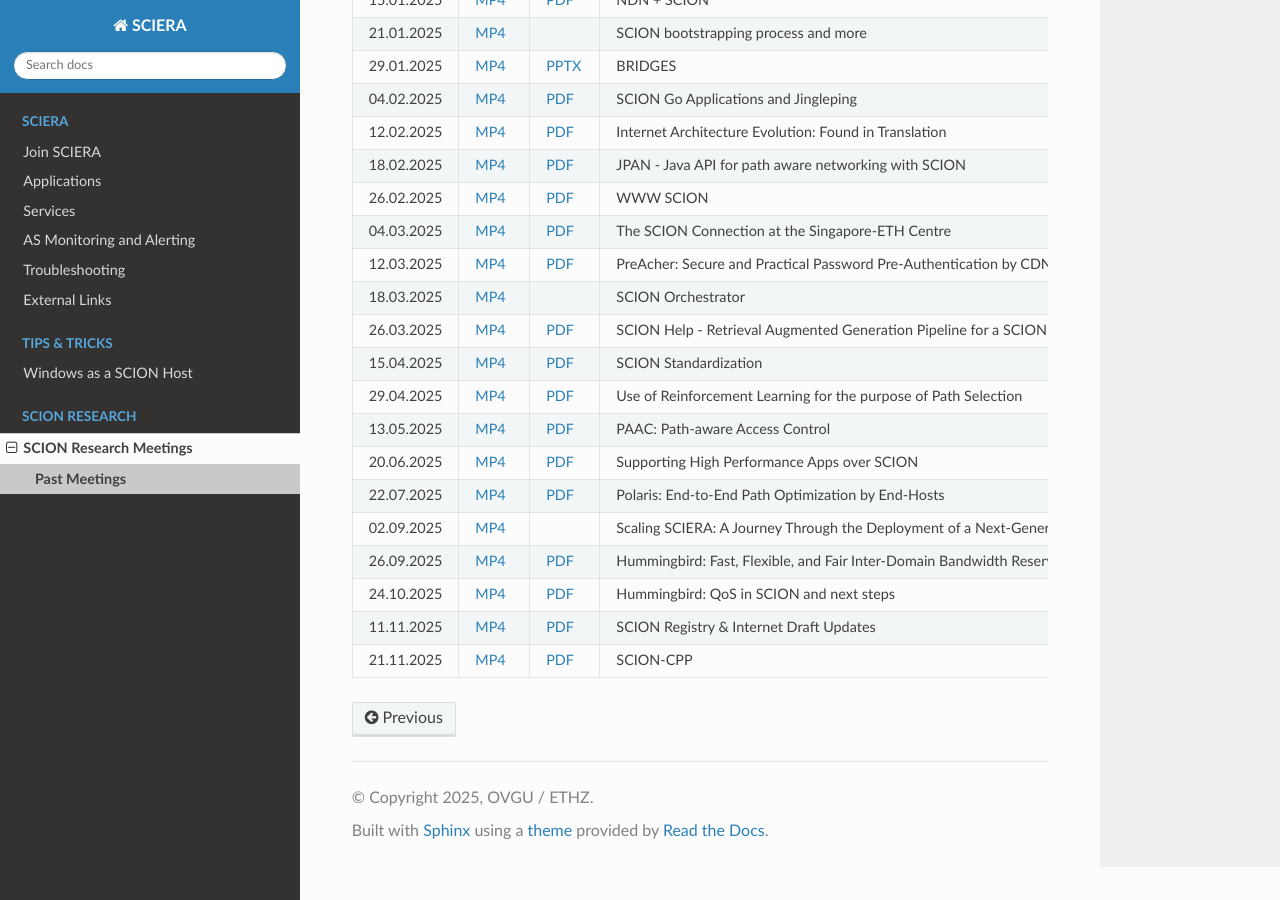
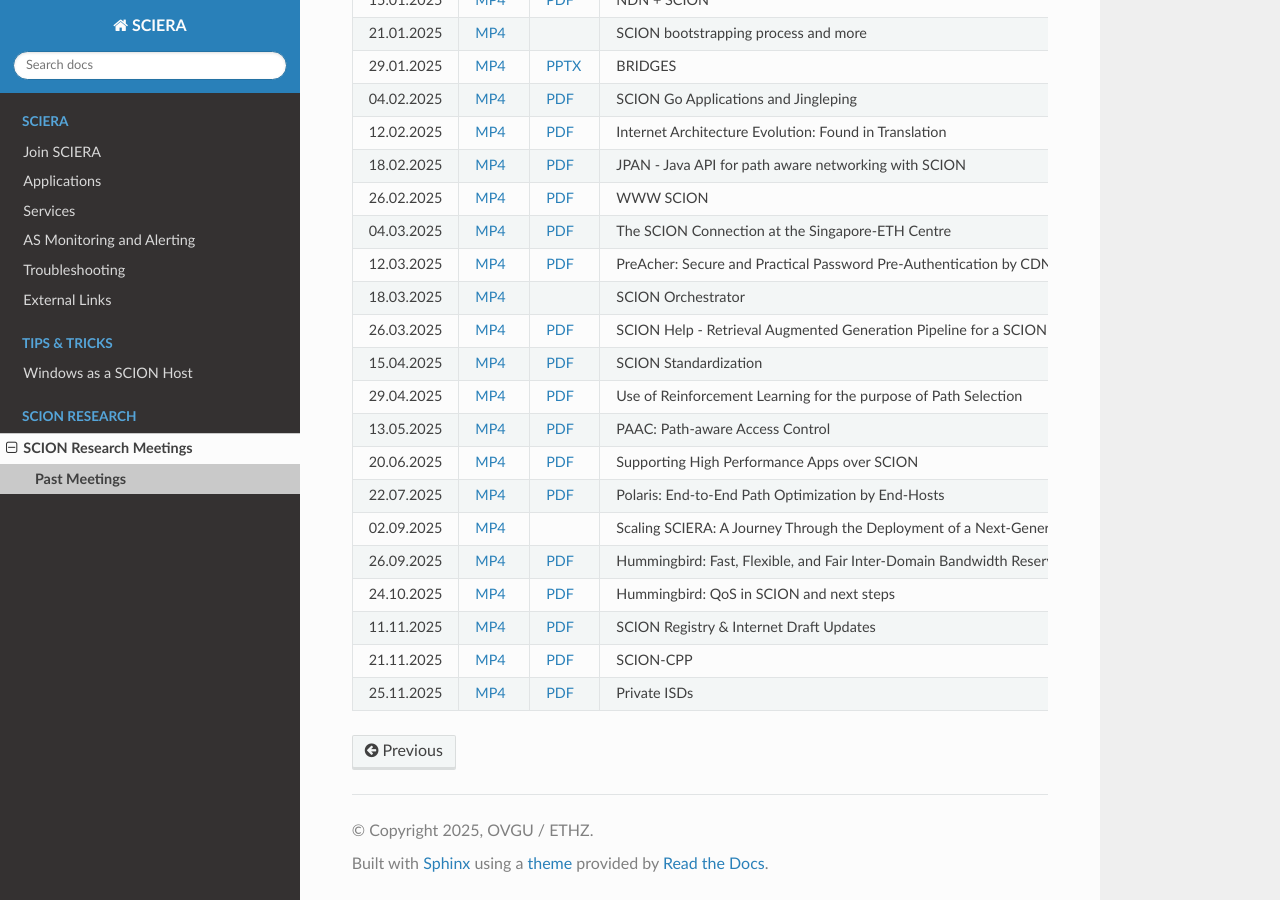
Before and after one commit to netsys-lab/scion-education-network-documentation, a Sphinx documentation site: the page built from docs/source/scion-research/meetings/past.rst, in a window 1280 px wide and 900 px high, scrolled down 554 px. Built offline with Sphinx 7.4.7 and the Read the Docs theme 3.1.0, drawn with Linux system fonts in a browser that asks for light colours.

Commit message:
Add video private isds. (#32)

```diff
--- a/docs/source/scion-research/meetings/past.rst
+++ b/docs/source/scion-research/meetings/past.rst
@@ -195,3 +195,9 @@
       - SCION-CPP
       - Lars Christian Schulz (OVGU Magdeburg)
       -
+    * - 25.11.2025
+      - `MP4 <https://drive.google.com/file/d/1fZ-nv40NeRzCH1P66bOX736yPKxDi0pd/view?usp=sharing>`__
+      - `PDF <http://deleteme.com>`__
+      - Private ISDs
+      - Tilmann Zäschke (ETH Zurich)
+      -
```
